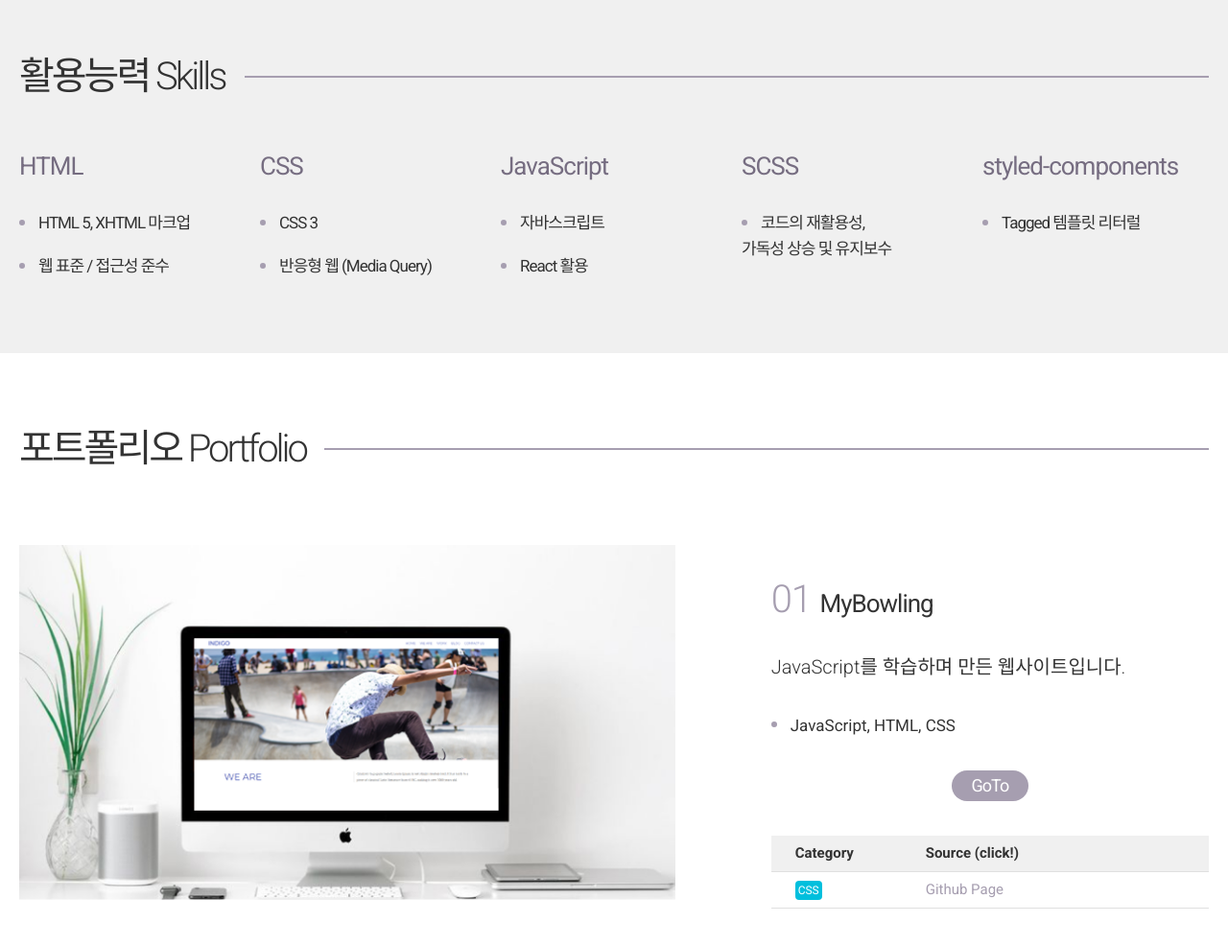
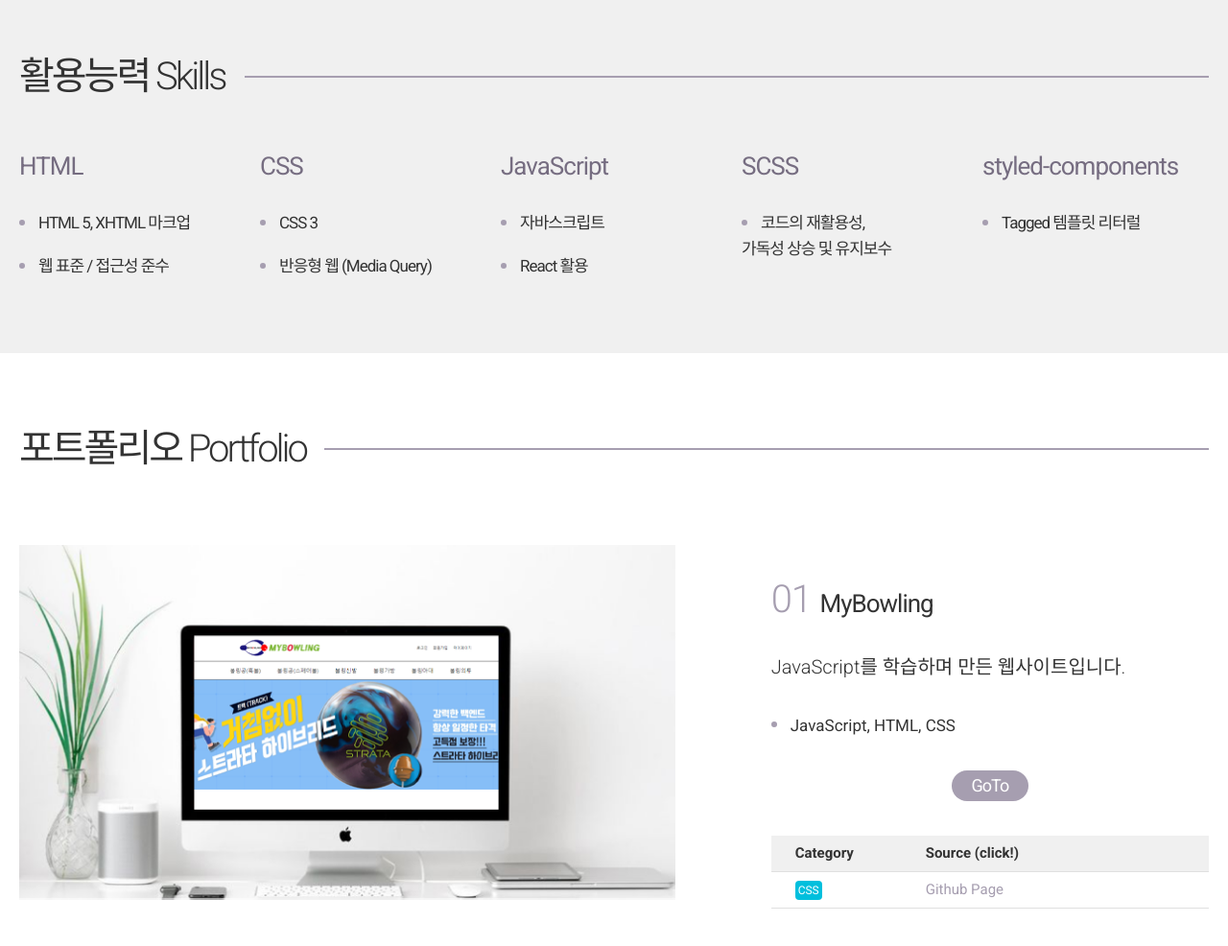
Before and after one commit to ehdrbdla777/portfolio, a plain HTML site: page index.html in a window 1280 px wide. Shown: the top 986 px of the page at 96% size. Drawn offline with Linux system fonts and the light colour scheme.

Commit message:
index.html

```diff
--- a/index.html
+++ b/index.html
@@ -56,7 +56,7 @@
 				<h2><span>포트폴리오 Portfolio</span></h2>
 				<ol class="portfolio_list">
 					<li>
-						<div class="img_area"><img src="./image/indigo.png" alt="indigo"></div>
+						<div class="img_area"><img src="./image/MyBowling.png" alt="indigo"></div>
 						<div class="portfolio_cont">
 							<h3>
 								<span class="num_portfolio">01</span>
```
